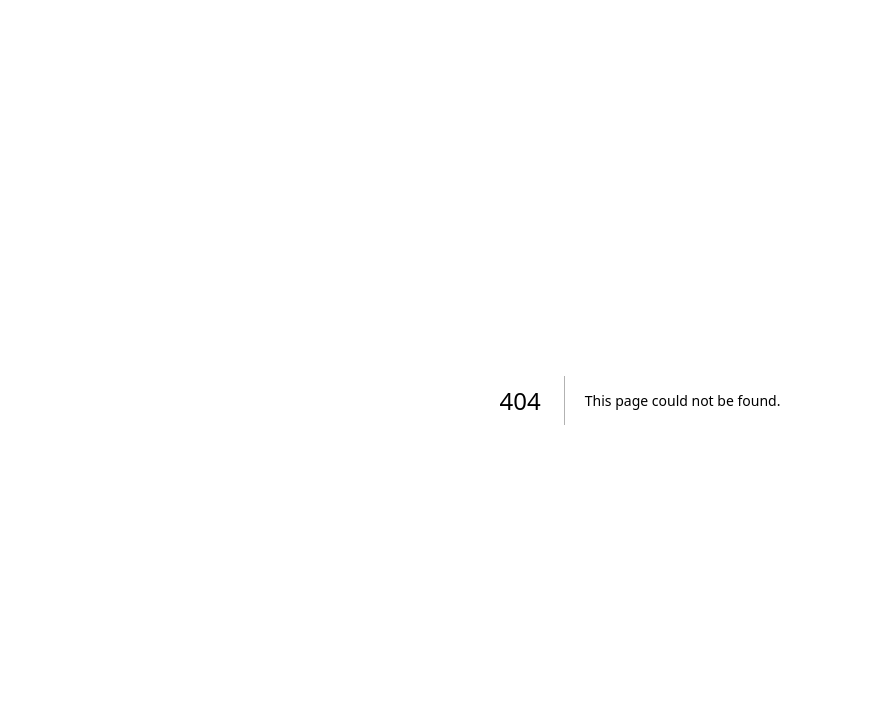
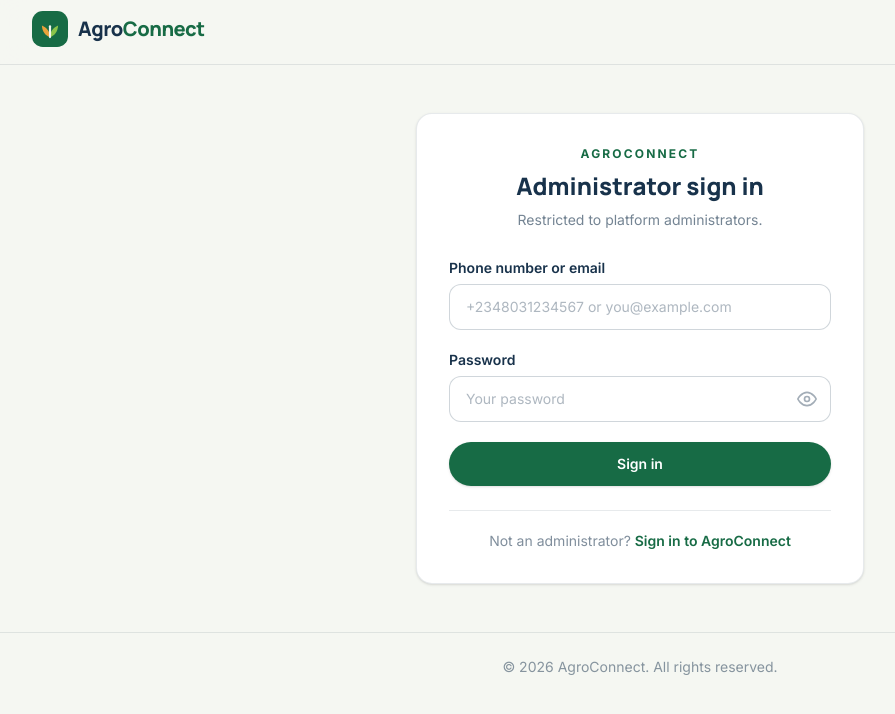
Before and after one commit to JohnMabas/AgroConnect, a Next.js app in the folder frontend/: page /admin/login in a window 1280 px wide. Before the commit this address had no page. Shown: the top 714 px of the page, without its empty margins (0-895 px from the left). Built offline with nearby package versions, Linux system fonts and the light colour scheme; no server answers.

Commit message:
feat(frontend): add secure admin login page

```diff
--- /dev/null
+++ b/frontend/src/app/(auth)/admin/login/page.tsx
@@ -0,0 +1,218 @@
+"use client";
+
+import { Suspense, useEffect, useState, type FormEvent } from "react";
+import Link from "next/link";
+import { useRouter, useSearchParams } from "next/navigation";
+import { authApi, type ApiError } from "@/lib/api";
+import { clearAccessToken, loadSession, storeAccessToken } from "@/lib/session";
+
+function EyeOpen() {
+  return (
+    <svg viewBox="0 0 24 24" className="h-5 w-5" fill="none" stroke="currentColor" strokeWidth="2" strokeLinecap="round" strokeLinejoin="round" aria-hidden="true">
+      <path d="M1 12s4-8 11-8 11 8 11 8-4 8-11 8-11-8-11-8z" />
+      <circle cx="12" cy="12" r="3" />
+    </svg>
+  );
+}
+
+function EyeOff() {
+  return (
+    <svg viewBox="0 0 24 24" className="h-5 w-5" fill="none" stroke="currentColor" strokeWidth="2" strokeLinecap="round" strokeLinejoin="round" aria-hidden="true">
+      <path d="M17.94 17.94A10.07 10.07 0 0112 20c-7 0-11-8-11-8a18.45 18.45 0 015.06-5.94M9.9 4.24A9.12 9.12 0 0112 4c7 0 11 8 11 8a18.5 18.5 0 01-2.16 3.19m-6.72-1.07a3 3 0 11-4.24-4.24" />
+      <line x1="1" y1="1" x2="23" y2="23" />
+    </svg>
+  );
+}
+
+function AdminLoginForm() {
+  const router = useRouter();
+  const params = useSearchParams();
+  const redirect = params.get("redirect") ?? "/admin";
+
+  const [identifier, setIdentifier] = useState("");
+  const [password, setPassword] = useState("");
+  const [showPassword, setShowPassword] = useState(false);
+  const [error, setError] = useState("");
+  const [submitting, setSubmitting] = useState(true);
+
+  useEffect(() => {
+    let cancelled = false;
+
+    async function checkExistingSession() {
+      try {
+        const session = await loadSession();
+        if (cancelled) return;
+        if (session && session.user.roles.includes("admin")) {
+          router.replace(redirect);
+          return;
+        }
+      } catch {
+        // No usable session — stay on the login form.
+      } finally {
+        if (!cancelled) setSubmitting(false);
+      }
+    }
+
+    void checkExistingSession();
+    return () => {
+      cancelled = true;
+    };
+  }, [redirect, router]);
+
+  async function handleSubmit(e: FormEvent) {
+    e.preventDefault();
+    setError("");
+    if (!identifier.trim()) {
+      setError("Phone number or email is required.");
+      return;
+    }
+    if (!password) {
+      setError("Password is required.");
+      return;
+    }
+
+    setSubmitting(true);
+    try {
+      const result = await authApi.login({
+        identifier: identifier.trim(),
+        password,
+      });
+      const { user, access_token } = result.data;
+
+      if (!user.roles.includes("admin")) {
+        clearAccessToken();
+        setError(
+          "This account does not have administrator access. Use an administrator account to continue.",
+        );
+        return;
+      }
+
+      storeAccessToken(access_token);
+      router.replace(redirect);
+    } catch (err) {
+      const apiErr = err as ApiError;
+      if (apiErr.status === 401 && apiErr.data?.user_id) {
+        setError(
+          "This account's contact details are not verified. Sign in through the regular sign-in page to verify first.",
+        );
+        return;
+      }
+      setError(apiErr.message);
+    } finally {
+      setSubmitting(false);
+    }
+  }
+
+  return (
+    <div className="rounded-2xl border border-deep-navy/10 bg-white p-8 shadow-sm">
+      <div className="mb-7 text-center">
+        <p className="text-xs font-bold uppercase tracking-[0.18em] text-agro-green">
+          AgroConnect
+        </p>
+        <h1 className="mt-2 font-heading text-2xl font-extrabold text-deep-navy">
+          Administrator sign in
+        </h1>
+        <p className="mt-2 text-sm text-deep-navy/60">
+          Restricted to platform administrators.
+        </p>
+      </div>
+
+      <form onSubmit={handleSubmit} noValidate className="space-y-5">
+        {error && (
+          <div
+            role="alert"
+            className="rounded-xl border border-red-200 bg-red-50 px-4 py-3 text-sm text-red-700"
+          >
+            {error}
+          </div>
+        )}
+
+        <div>
+          <label
+            htmlFor="admin-identifier"
+            className="mb-1.5 block text-sm font-semibold text-deep-navy"
+          >
+            Phone number or email
+          </label>
+          <input
+            id="admin-identifier"
+            name="identifier"
+            type="text"
+            autoComplete="username"
+            value={identifier}
+            onChange={(e) => {
+              setIdentifier(e.target.value);
+              setError("");
+            }}
+            placeholder="+2348031234567 or you@example.com"
+            className="w-full rounded-xl border border-deep-navy/20 bg-white px-4 py-3 text-sm text-deep-navy placeholder:text-deep-navy/35 outline-none transition-colors focus:border-agro-green focus:ring-2 focus:ring-agro-green/30"
+          />
+        </div>
+
+        <div>
+          <label
+            htmlFor="admin-password"
+            className="mb-1.5 block text-sm font-semibold text-deep-navy"
+          >
+            Password
+          </label>
+          <div className="relative">
+            <input
+              id="admin-password"
+              name="password"
+              type={showPassword ? "text" : "password"}
+              autoComplete="current-password"
+              value={password}
+              onChange={(e) => {
+                setPassword(e.target.value);
+                setError("");
+              }}
+              placeholder="Your password"
+              className="w-full rounded-xl border border-deep-navy/20 bg-white px-4 py-3 pr-12 text-sm text-deep-navy placeholder:text-deep-navy/35 outline-none transition-colors focus:border-agro-green focus:ring-2 focus:ring-agro-green/30"
+            />
+            <button
+              type="button"
+              onClick={() => setShowPassword((v) => !v)}
+              className="absolute right-3.5 top-1/2 -translate-y-1/2 text-deep-navy/40 transition-colors hover:text-deep-navy"
+              aria-label={showPassword ? "Hide password" : "Show password"}
+            >
+              {showPassword ? <EyeOff /> : <EyeOpen />}
+            </button>
+          </div>
+        </div>
+
+        <button
+          type="submit"
+          disabled={submitting}
+          className="w-full rounded-full bg-agro-green px-5 py-3 text-sm font-semibold text-white shadow-sm transition-colors hover:bg-deep-navy disabled:cursor-not-allowed disabled:opacity-55"
+        >
+          {submitting ? "Checking session…" : "Sign in"}
+        </button>
+      </form>
+
+      <div className="mt-6 border-t border-deep-navy/10 pt-5 text-center text-sm text-deep-navy/55">
+        Not an administrator?{" "}
+        <Link
+          href="/login"
+          className="font-semibold text-agro-green hover:underline"
+        >
+          Sign in to AgroConnect
+        </Link>
+      </div>
+    </div>
+  );
+}
+
+export default function AdminLoginPage() {
+  return (
+    <Suspense
+      fallback={
+        <div className="rounded-2xl border border-deep-navy/10 bg-white p-8 shadow-sm">
+          <p className="text-center text-sm text-deep-navy/50">Loading…</p>
+        </div>
+      }
+    >
+      <AdminLoginForm />
+    </Suspense>
+  );
+}
```
